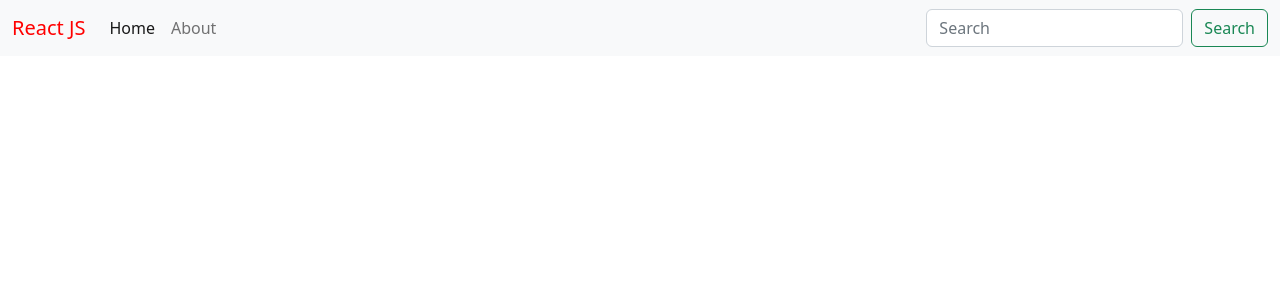
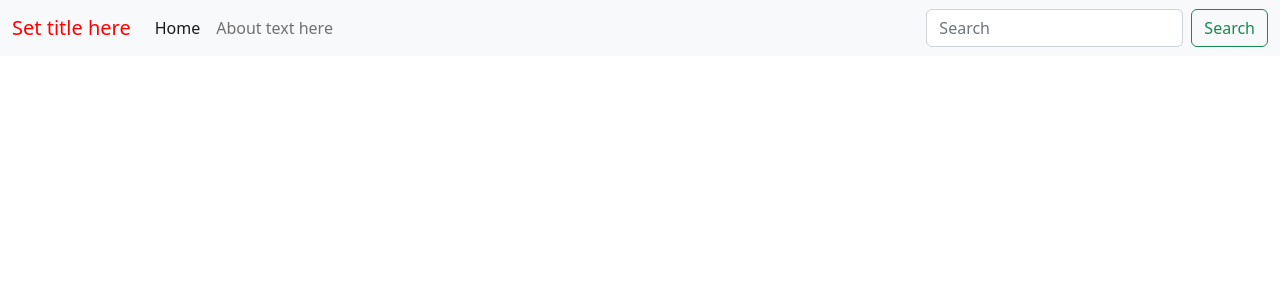
Before and after one commit to dibaalizai/textuitls, a React (Create React App) app: page / in a window 1280 px wide. Shown: the top 300 px of the page. Built offline with nearby package versions, Linux system fonts and the light colour scheme.

Commit message:
default props

```diff
--- a/src/App.js
+++ b/src/App.js
@@ -1,34 +1,19 @@
-import logo from './logo.svg';
 import './App.css';
+import NavBar from './components/NavBar';
 
 
 function App() {
   return (
     <>
-<nav className="navbar navbar-expand-lg bg-light">
-  <div className="container-fluid">
-    <a className="navbar-brand blank" href="/" >React JS</a>
-    <button className="navbar-toggler" type="button" data-bs-toggle="collapse" data-bs-target="#navbarSupportedContent" aria-controls="navbarSupportedContent" aria-expanded="false" aria-label="Toggle navigation">
-      <span className="navbar-toggler-icon"></span>
-    </button>
-    <div className="collapse navbar-collapse" id="navbarSupportedContent">
-      <ul className="navbar-nav me-auto mb-2 mb-lg-0">
-        <li className="nav-item">
-          <a className="nav-link active" aria-current="page" href="/">Home</a>
-        </li>
-        <li className="nav-item">
-          <a className="nav-link" href="/">About</a>
-        </li>
+      {/* <NavBar title="TextUtils2" aboutText="About TextUtils"  /> */}
 
-      </ul>
-      <form className="d-flex" role="search">
-        <input className="form-control me-2" type="search" placeholder="Search" aria-label="Search"/>
-        <button className="btn btn-outline-success" type="submit">Search</button>
-      </form>
-    </div>
-  </div>
-</nav>
+
+      <NavBar  />
+
+
     </>
+
+
   );
 }
 
--- /dev/null
+++ b/src/components/NavBar.js
@@ -0,0 +1,61 @@
+import React from "react";
+import PropTypes from 'prop-types'
+
+export default function NavBar(props) {
+  return (
+    <nav className="navbar navbar-expand-lg bg-light">
+      <div className="container-fluid">
+        <a className="navbar-brand blank" href="/">
+          {props.title}
+        </a>
+        <button
+          className="navbar-toggler"
+          type="button"
+          data-bs-toggle="collapse"
+          data-bs-target="#navbarSupportedContent"
+          aria-controls="navbarSupportedContent"
+          aria-expanded="false"
+          aria-label="Toggle navigation"
+        >
+          <span className="navbar-toggler-icon"></span>
+        </button>
+        <div className="collapse navbar-collapse" id="navbarSupportedContent">
+          <ul className="navbar-nav me-auto mb-2 mb-lg-0">
+            <li className="nav-item">
+              <a className="nav-link active" aria-current="page" href="/">
+                Home
+              </a>
+            </li>
+            <li className="nav-item">
+              <a className="nav-link" href="/">
+                {props.aboutText}
+              </a>
+            </li>
+          </ul>
+          <form className="d-flex" role="search">
+            <input
+              className="form-control me-2"
+              type="search"
+              placeholder="Search"
+              aria-label="Search"
+            />
+            <button className="btn btn-outline-success" type="submit">
+              Search
+            </button>
+          </form>
+        </div>
+      </div>
+    </nav>
+  );
+}
+
+NavBar.propTypes = {
+    title: PropTypes.string,
+    aboutText: PropTypes.string
+};
+
+
+NavBar.defaultProps = {
+    title: 'Set title here',
+    aboutText: 'About text here',
+};
```
